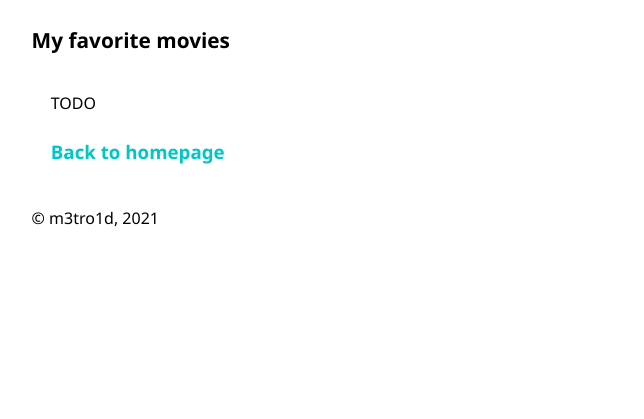
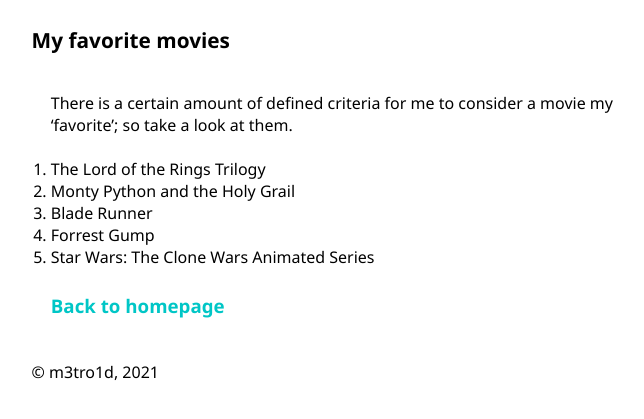
Before and after one commit to m3tro1d/web-development-practice, a Symfony app: template lw1/templates/homepage/movies.html.twig in a window 1280 px wide. Shown: the top 419 px of the page, without its empty margins (282-926 px from the left). Run offline with Twig, Linux system fonts and the light colour scheme; the template is opened without the code that fills it, so the values that code supplies are empty; some libraries are stand-ins or nearby versions.

Commit message:
Update and finish lw1

```diff
--- a/lw1/templates/homepage/movies.html.twig
+++ b/lw1/templates/homepage/movies.html.twig
@@ -6,7 +6,20 @@
 
 {% block body %}
   <div class="content content-halfpage">
-    TODO
+    <p>
+      There is a certain amount of defined criteria for me to consider a movie
+      my &lsquo;favorite&rsquo;; so take a look at them.
+    </p>
+
+    <br />
+
+    <ol>
+      <li>The Lord of the Rings Trilogy</li>
+      <li>Monty Python and the Holy Grail</li>
+      <li>Blade Runner</li>
+      <li>Forrest Gump</li>
+      <li>Star Wars: The Clone Wars Animated Series</li>
+    </ol>
 
     <a href="{{ path('homepage-index') }}"><h3 class="content-heading">Back to homepage</h3></a>
   </div>
```
